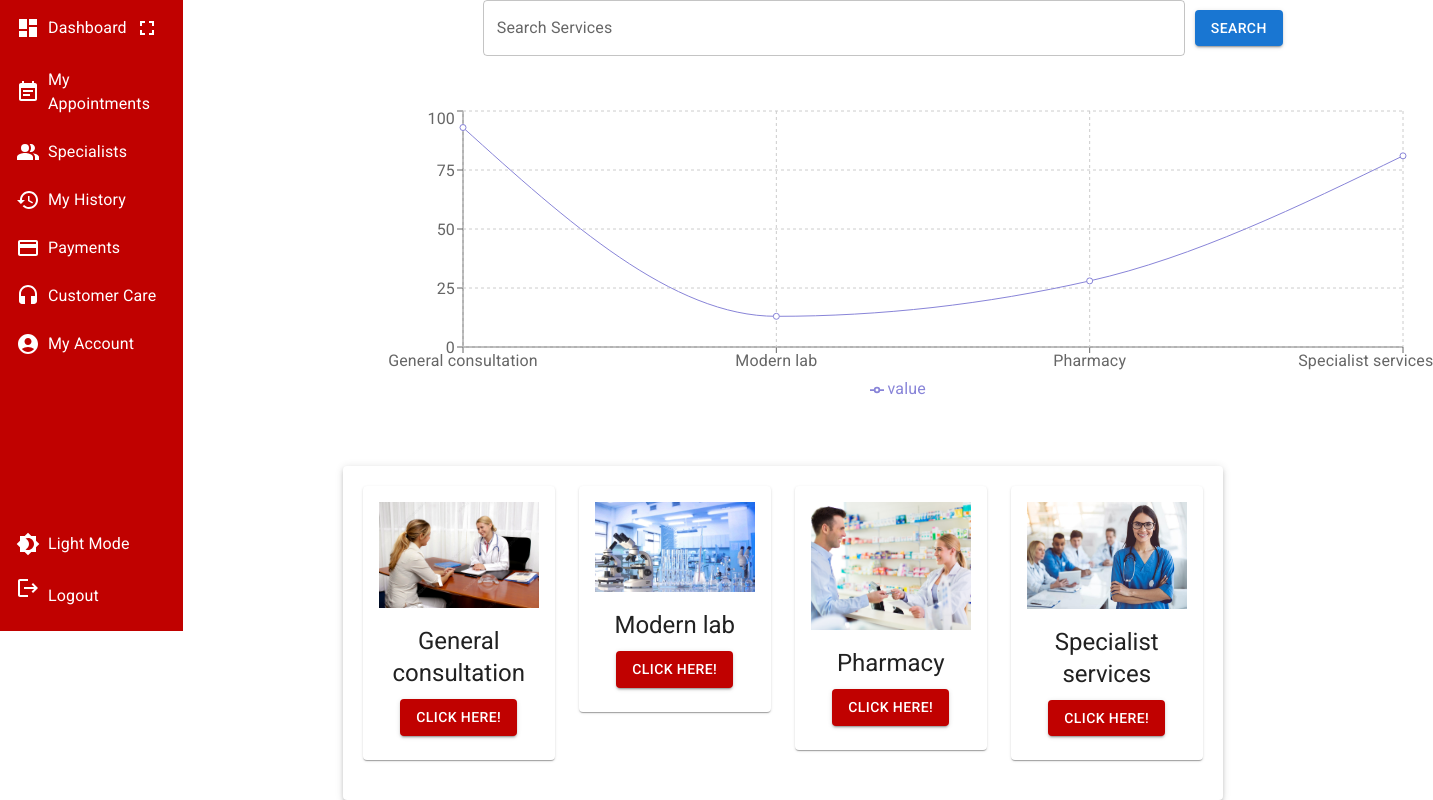
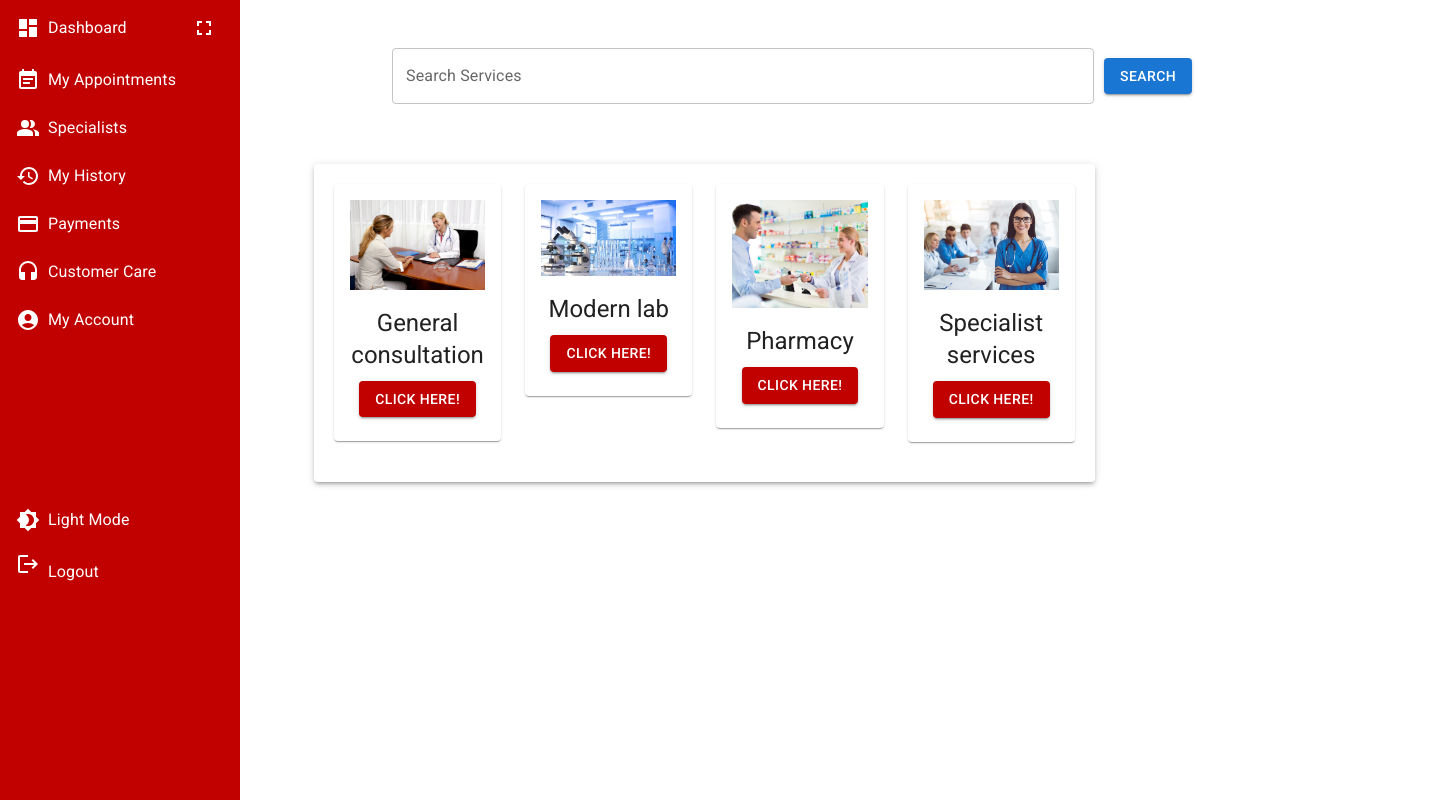
Before and after one commit to Equity-Afya/client-frontend, a React (Vite) app: page /medical-services in a window 1280 px wide. Shown: the whole page, 1433 px wide, since content can reach past the window. Built offline with nearby package versions, Linux system fonts and the light colour scheme.

Commit message:
updated medical services page

```diff
--- a/src/components/MedicalServices/ServiceContainer.jsx
+++ b/src/components/MedicalServices/ServiceContainer.jsx
@@ -1,15 +1,6 @@
 import React from 'react';
 import { Paper, Card, CardContent, Typography, Button, Grid, TextField } from '@mui/material';
 import { useNavigate } from 'react-router-dom';
-import {
-  LineChart,
-  Line,
-  XAxis,
-  YAxis,
-  CartesianGrid,
-  Tooltip,
-  Legend,
-} from 'recharts';
 
 const ServiceCard = ({ service }) => {
   const navigate = useNavigate();
@@ -30,27 +21,6 @@ const ServiceCard = ({ service }) => {
         </Button>
       </CardContent>
     </Card>
-  );
-};
-
-const DataAnalytics = ({ medicalServices }) => {
-  const data = medicalServices.map(service => ({
-    name: service.name,
-    value: Math.floor(Math.random() * 100),
-  }));
-
-  return (
-    <div style={{ marginTop: '50px', }}>
-      <Typography variant="h4" style={{ marginBottom: '20px' }}></Typography>
-      <LineChart width={1100} height={300} data={data} margin={{ top: 5, right: 30, left: 70, bottom: 5 }}>
-        <XAxis dataKey="name" />
-        <YAxis />
-        <CartesianGrid strokeDasharray="3 3" />
-        <Tooltip />
-        <Legend />
-        <Line type="monotone" dataKey="value" stroke="#8884d8" activeDot={{ r: 8 }} />
-      </LineChart>
-    </div>
   );
 };
 
@@ -84,7 +54,6 @@ const ServiceContainer = () => {
         />
         <Button variant="contained" onClick={handleSearch} style={{ marginLeft: '10px' }}>Search</Button>
       </div>
-      <DataAnalytics medicalServices={medicalServices} />
       <Paper elevation={3} style={{ padding: '20px', marginLeft: '10px', width: '80%',marginTop:'60px' }}>
         <Grid container spacing={3}>
           {(filteredServices.length > 0 ? filteredServices : medicalServices).map((service, index) => (
--- a/src/pages/DashboardPage.jsx
+++ b/src/pages/DashboardPage.jsx
@@ -8,7 +8,7 @@ const DashboardPage = () => {
   return (
     <Box sx={{ display: 'flex', height: '100vh' }}>
       {/* Sidebar on the left with margin-right */}
-      <Sidebar sx={{display: 'flex', flexDirection: 'column', flex: 'o o auto', marginRight: '32px'}} /> {/* Increase margin-right to create a larger gap */}
+      <Sidebar sx={{display: 'flex', flexDirection: 'column', flex: '0 auto', marginRight: '32px'}} /> {/* Increase margin-right to create a larger gap */}
 
 
         {/* Health services list with margin-left */}
--- a/src/pages/MedicalServicesPage.jsx
+++ b/src/pages/MedicalServicesPage.jsx
@@ -6,22 +6,15 @@ import ServiceContainer from '../components/MedicalServices/ServiceContainer';
 
 const MedicalServicesPage = () => {
   return (
-    <Box sx={{ display: 'flex' }}>
-      {/* Sidebar on the left with margin-right */}
-      <Sidebar sx={{ marginRight: '32px' }} /> {/* Increase margin-right to create a larger gap */}
-
-      {/* Search bar and Medical services content */}
-      <Box sx={{ display: 'flex', flexDirection: 'column', alignItems: 'flex-start', flex: 1 }}>
-        {/* Search bar */}
-        {/*<SearchBar />*/}
-
-        {/* Medical services content with margin-left */}
-        <Box sx={{ marginLeft: '150px', justifyContent: 'center', alignItems:'center' }}> {/* Increase marginLeft to create a larger gap */}
-          {/* Medical Services /> */}
-          <ServiceContainer />
-        </Box>
-      </Box>
-    </Box>
+    <Box sx={{ display: 'flex', height: '100vh' }}>
+    {/* Sidebar on the left with margin-right */}
+  <Box sx={{display: 'flex', flexDirection: 'column', flex: 'o o auto', marginRight: '32px'}}>
+    <Sidebar />
+  </Box>
+  <Box sx={{display: 'flex', flexDirection: 'column', flex: '1', overflowY: 'auto', marginTop: '48px', marginLeft: '32px'}}>
+      < ServiceContainer />
+  </Box>
+    </ Box>
   );
 };
 
```
